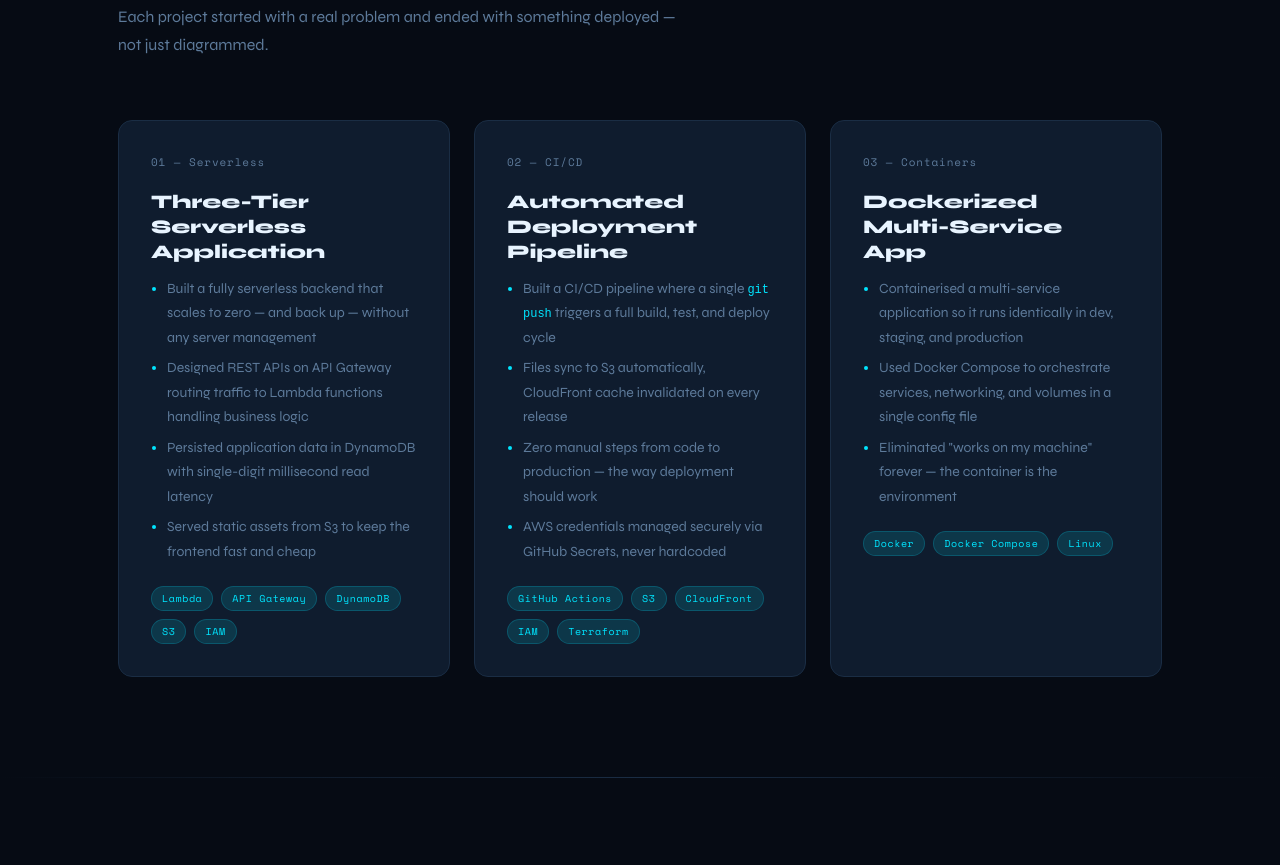
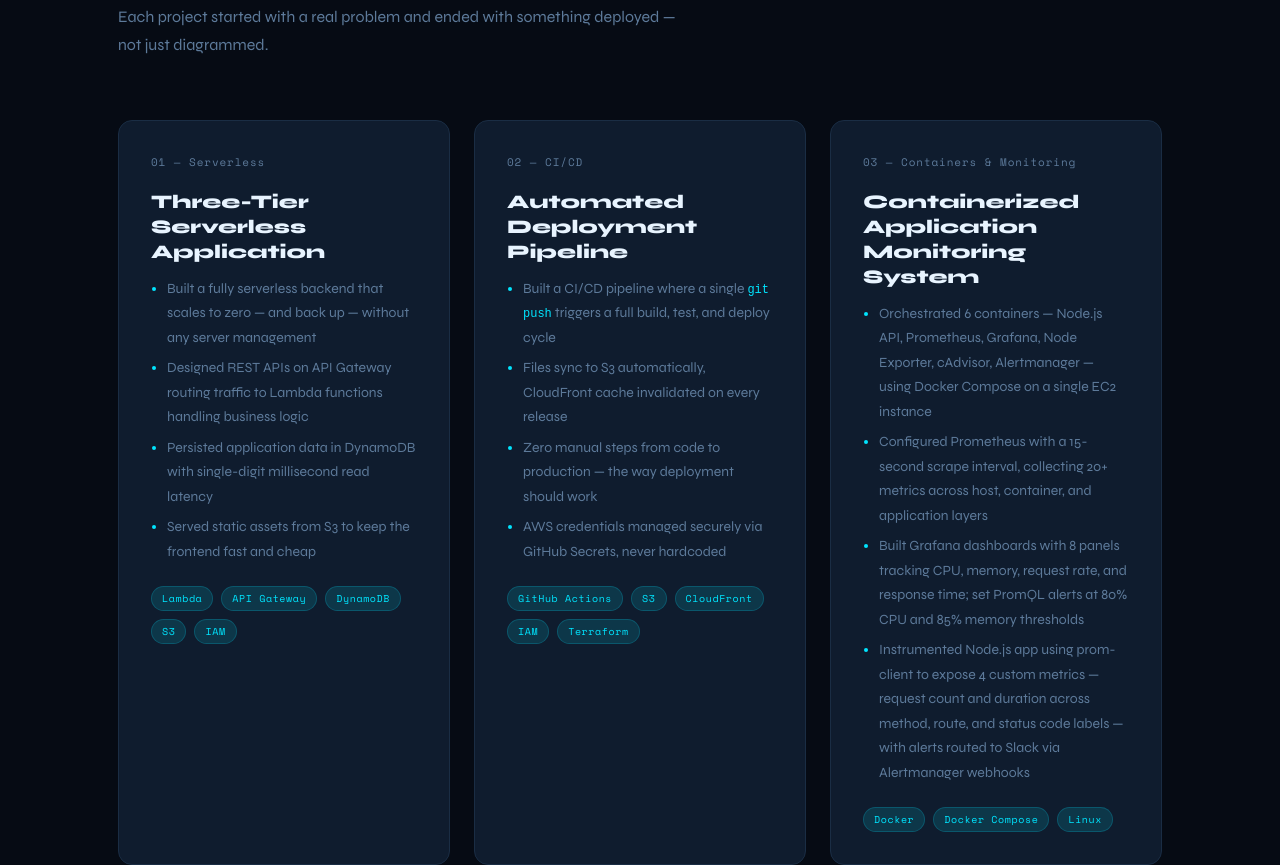
Before and after one commit to Surraj70/static-site, a plain HTML site: page src/index.html in a window 1280 px wide. Shown: the part 2731-3596 px from the top of the page. Drawn offline with nearby package versions, Linux system fonts and the light colour scheme.

Commit message:
Update projects

```diff
--- a/src/index.html
+++ b/src/index.html
@@ -715,12 +715,17 @@
       </div>
 
       <div class="project-card reveal">
-        <div class="project-num">03 — Containers</div>
-        <div class="project-title">Dockerized Multi-Service App</div>
+        <div class="project-num">03 — Containers & Monitoring</div>
+        <div class="project-title">Containerized Application Monitoring System</div>
         <ul class="project-desc">
-          <li>Containerised a multi-service application so it runs identically in dev, staging, and production</li>
-          <li>Used Docker Compose to orchestrate services, networking, and volumes in a single config file</li>
-          <li>Eliminated "works on my machine" forever — the container is the environment</li>
+          <li>Orchestrated 6 containers — Node.js API, Prometheus, Grafana, Node       Exporter, cAdvisor, Alertmanager — using
+            Docker Compose on a single EC2 instance</li>
+          <li>Configured Prometheus with a 15-second scrape interval, collecting 20+ metrics across host, container, and
+            application layers</li>
+          <li>Built Grafana dashboards with 8 panels tracking CPU, memory, request  rate, and response time; set PromQL
+            alerts at 80% CPU and 85% memory thresholds</li>
+          <li>Instrumented Node.js app using prom-client to expose 4 custom metrics — request count and duration across
+            method, route, and status code labels — with alerts routed to Slack via Alertmanager webhooks</li>
         </ul>
         <div class="project-stack">
           <span class="stack-pill">Docker</span>
```
